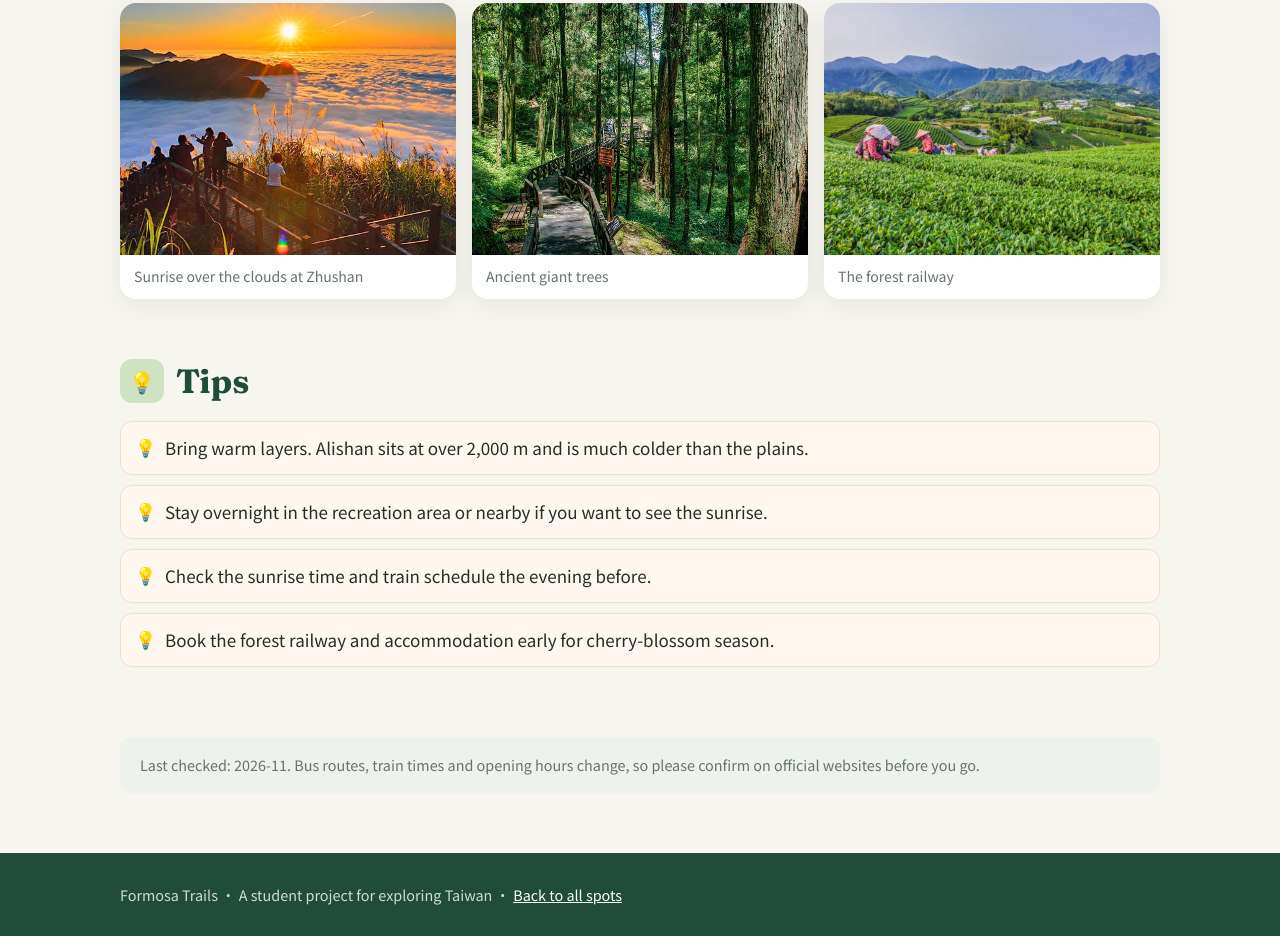
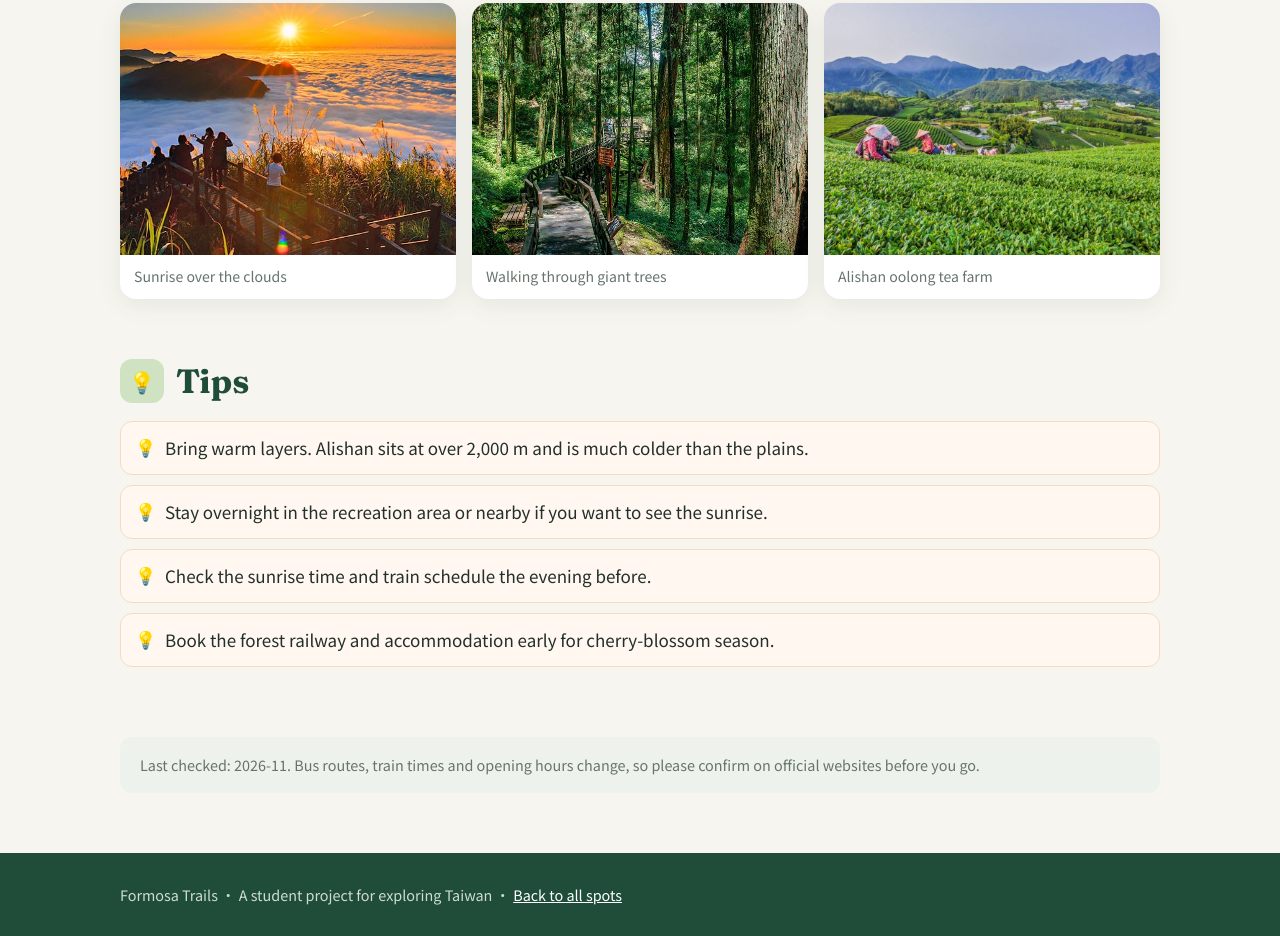
Before and after one commit to prrrrrrrim/TaiwanTrails, a plain HTML site: page spots/alishan.html in a window 1280 px wide. Shown: the part 2380-3316 px from the top of the page. Drawn offline with Linux system fonts and the light colour scheme.

Commit message:
Revise photo captions in alishan.html
Updated captions for photos in the Alishan section.

```diff
--- a/spots/alishan.html
+++ b/spots/alishan.html
@@ -92,9 +92,9 @@
   <section class="section" id="photos">
     <div class="section-head"><span class="icon">📷</span><h2>Photos</h2></div>
     <div class="gallery">
-      <figure><div class="ph"><img src="../images/alishan/1.jpg" alt="Sunrise and sea of clouds from Zhushan" loading="lazy" onerror="this.parentElement.classList.add('missing')"></div><figcaption>Sunrise over the clouds at Zhushan</figcaption></figure>
-      <figure><div class="ph"><img src="../images/alishan/2.jpg" alt="Giant red cypress trees in the forest" loading="lazy" onerror="this.parentElement.classList.add('missing')"></div><figcaption>Ancient giant trees</figcaption></figure>
-      <figure><div class="ph"><img src="../images/alishan/3.jpg" alt="Alishan Forest Railway train in the forest" loading="lazy" onerror="this.parentElement.classList.add('missing')"></div><figcaption>The forest railway</figcaption></figure>
+      <figure><div class="ph"><img src="../images/alishan/1.jpg" alt="Sunrise and sea of clouds from Zhushan" loading="lazy" onerror="this.parentElement.classList.add('missing')"></div><figcaption>Sunrise over the clouds</figcaption></figure>
+      <figure><div class="ph"><img src="../images/alishan/2.jpg" alt="Giant red cypress trees in the forest" loading="lazy" onerror="this.parentElement.classList.add('missing')"></div><figcaption>Walking through giant trees</figcaption></figure>
+      <figure><div class="ph"><img src="../images/alishan/3.jpg" alt="Alishan Forest Railway train in the forest" loading="lazy" onerror="this.parentElement.classList.add('missing')"></div><figcaption>Alishan oolong tea farm</figcaption></figure>
     </div>
   </section>
 
```
